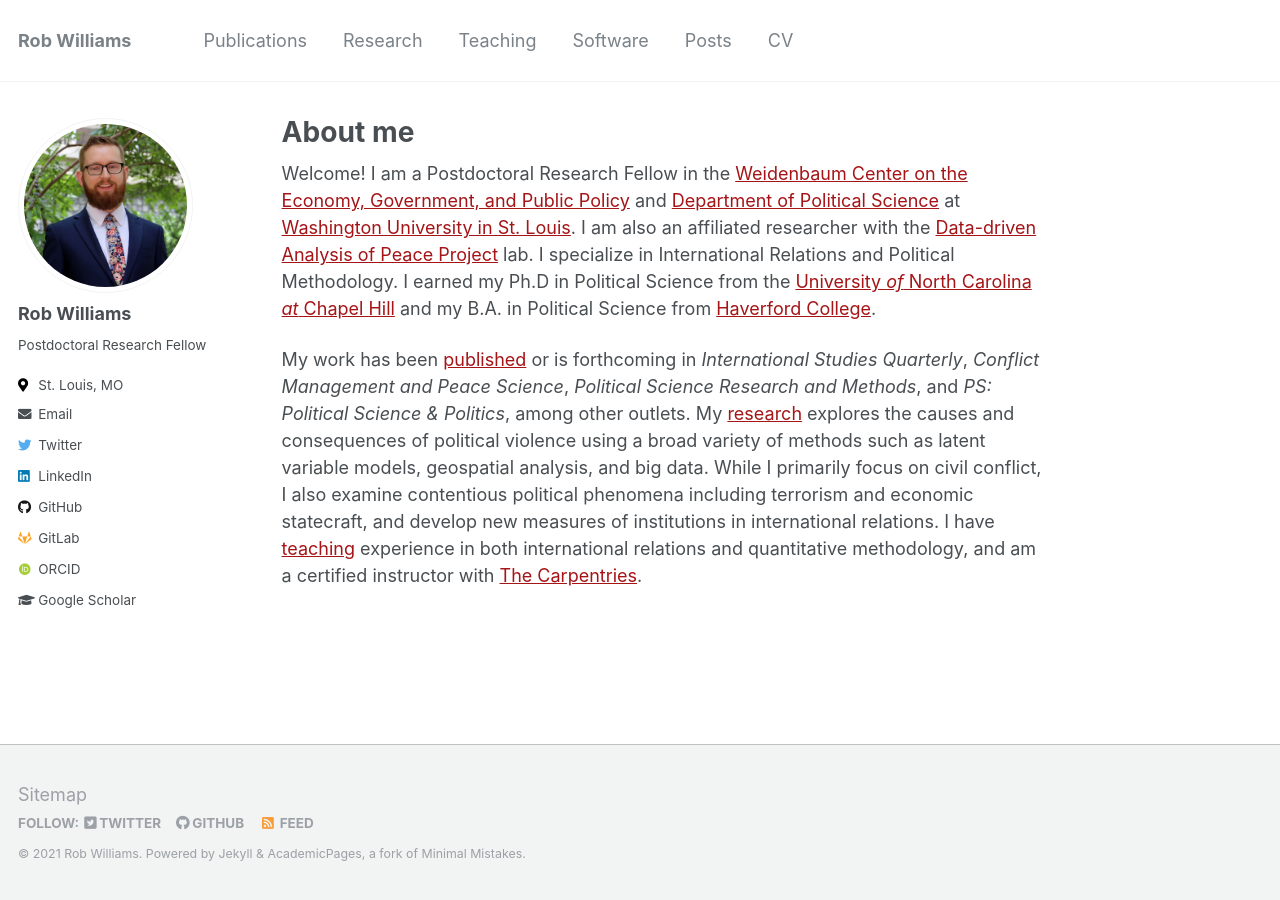
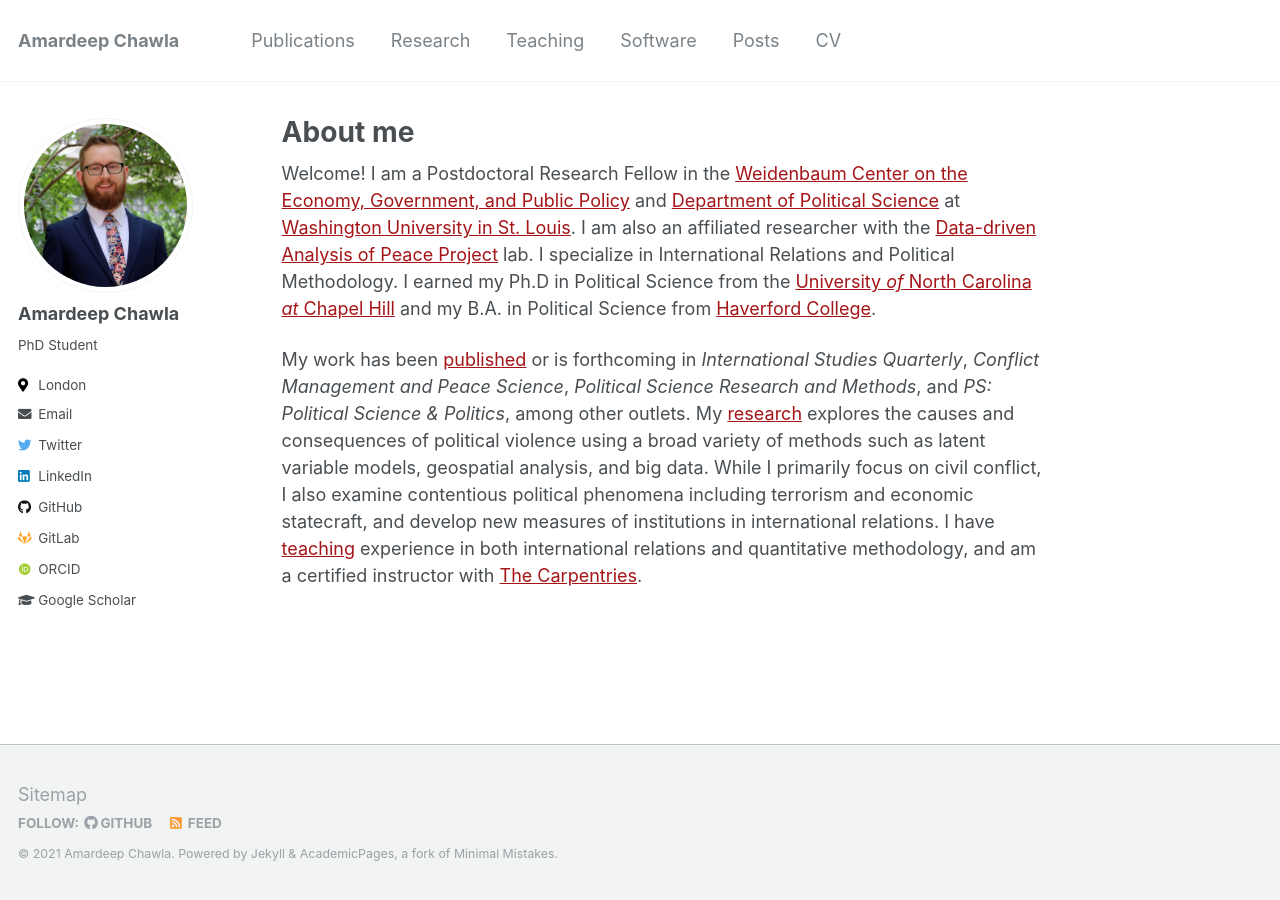
Before and after one commit to amardeepchawla/amardeepc.github.io, a Jekyll site: the page built from _pages/about.md, in a window 1280 px wide. Built offline with Jekyll 4.4.1, drawn with Linux system fonts in a browser that asks for light colours; some web fonts are replaced.

Commit message:
Update _config.yml

```diff
--- a/_config.yml
+++ b/_config.yml
@@ -7,13 +7,13 @@
 
 # Site Settings
 locale                   : "en-US"
-title                    : "Rob Williams"
+title                    : "Amardeep Chawla"
 title_separator          : "-"
-name                     : &name "Rob Williams"
-description              : &description "Postdoc in Political Science"
-url                      : https://jayrobwilliams.com # the base hostname & protocol for your site e.g. "https://mmistakes.github.io"
+name                     : &name "Amardeep Chawla"
+description              : &description "PhD Student in High Energy Physics - Experimental"
+url                      : https://amardeepc.github.io
 baseurl                  : "" # the subpath of your site, e.g. "/blog"
-repository               : "jayrobwilliams/jayrobwilliams.github.io"
+repository               : "amardeepchawla/amardeepc.github.io"
 teaser                   : # filename of teaser fallback teaser image placed in /images/, .e.g. "500x300.png"
 breadcrumbs              : false # true, false (default)
 words_per_minute         : 160
@@ -57,7 +57,7 @@ yandex_site_verification :
 
 # Social Sharing
 twitter:
-  username               : jayrobw
+  username               :
 facebook:
   username               :
   app_id                 :
@@ -77,20 +77,20 @@ analytics:
   google:
     tracking_id          :
   goatcounter:
-    code		 : jayrobwilliams
+    code		 :
 
 
 # Site Author
 author:
-  name             : "Rob Williams"
+  name             : "Amardeep Chawla"
   avatar           : "profile.png"
-  bio              : "Postdoctoral Research Fellow"
-  location         : "St. Louis, MO"
+  bio              : "PhD Student"
+  location         : "London"
   employer         :
   pubmed           :
-  orcid            : "http://orcid.org/0000-0001-9259-3883"
-  googlescholar    : "https://scholar.google.com/citations?user=fiaPSmgAAAAJ"
-  email            : "rob.williams@wustl.edu"
+  orcid            : ""
+  googlescholar    : ""
+  email            : "amardeep.chawla.2020@live.rhul.ac.uk"
   researchgate     :  # example: "https://www.researchgate.net/profile/yourprofile"
   uri              :
   bitbucket        :
@@ -99,20 +99,20 @@ author:
   flickr           :
   facebook         :
   foursquare       :
-  github           : "jayrobwilliams"
-  gitlab           : "jayrobwilliams"
+  github           : "amardeepchawla"
+  gitlab           : ""
   google_plus      :
   keybase          :
   instagram        :
   impactstory      : #"https://profiles.impactstory.org/u/xxxx-xxxx-xxxx-xxxx"
   lastfm           :
-  linkedin         : "jayrobwilliams"
+  linkedin         : ""
   pinterest        :
   soundcloud       :
   stackoverflow    : # http://stackoverflow.com/users/123456/username
   steam            :
   tumblr           :
-  twitter          : "jayrobw"
+  twitter          : ""
   vine             :
   weibo            :
   xing             :
@@ -255,7 +255,7 @@ sass:
 permalink: /:categories/:title/
 # paginate: 5 # amount of posts to show
 # paginate_path: /page:num/
-timezone: America/Chicago # http://en.wikipedia.org/wiki/List_of_tz_database_time_zones
+timezone: Europe/London
 
 
 # Plugins
```
